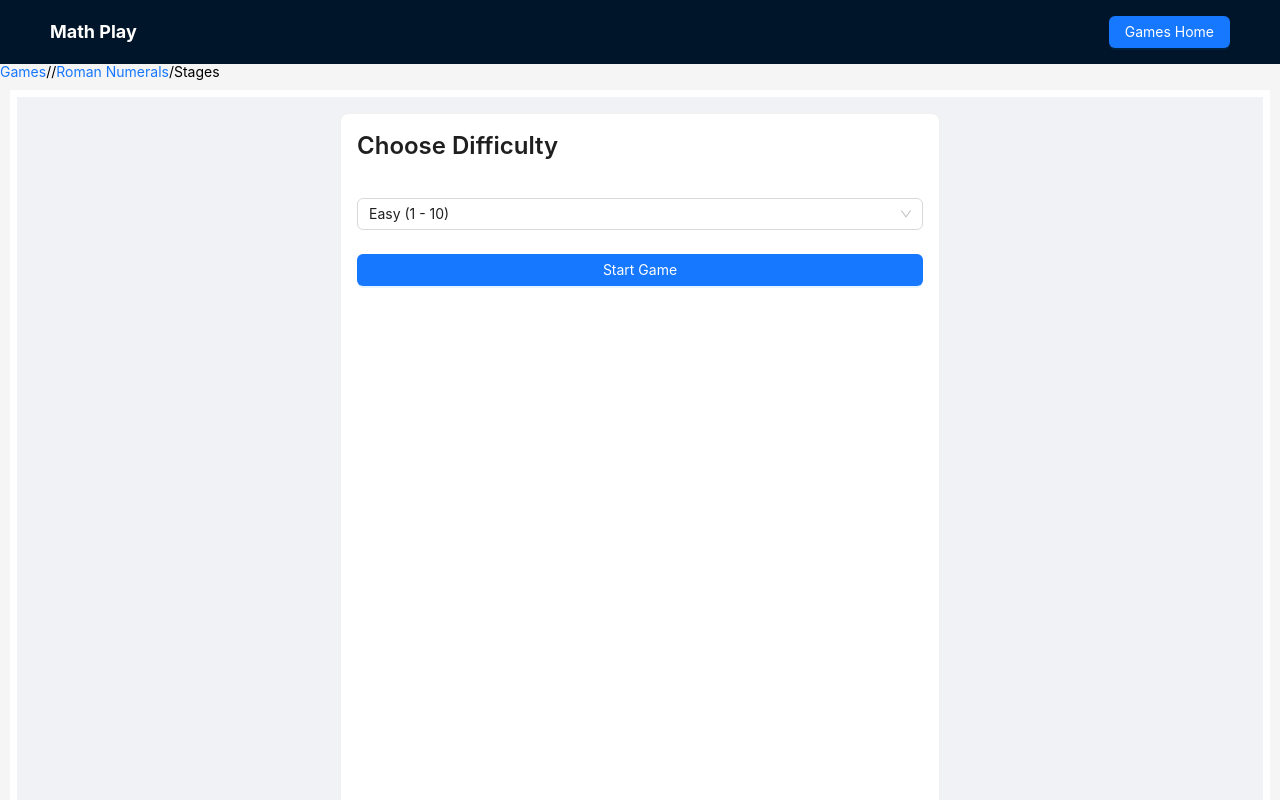
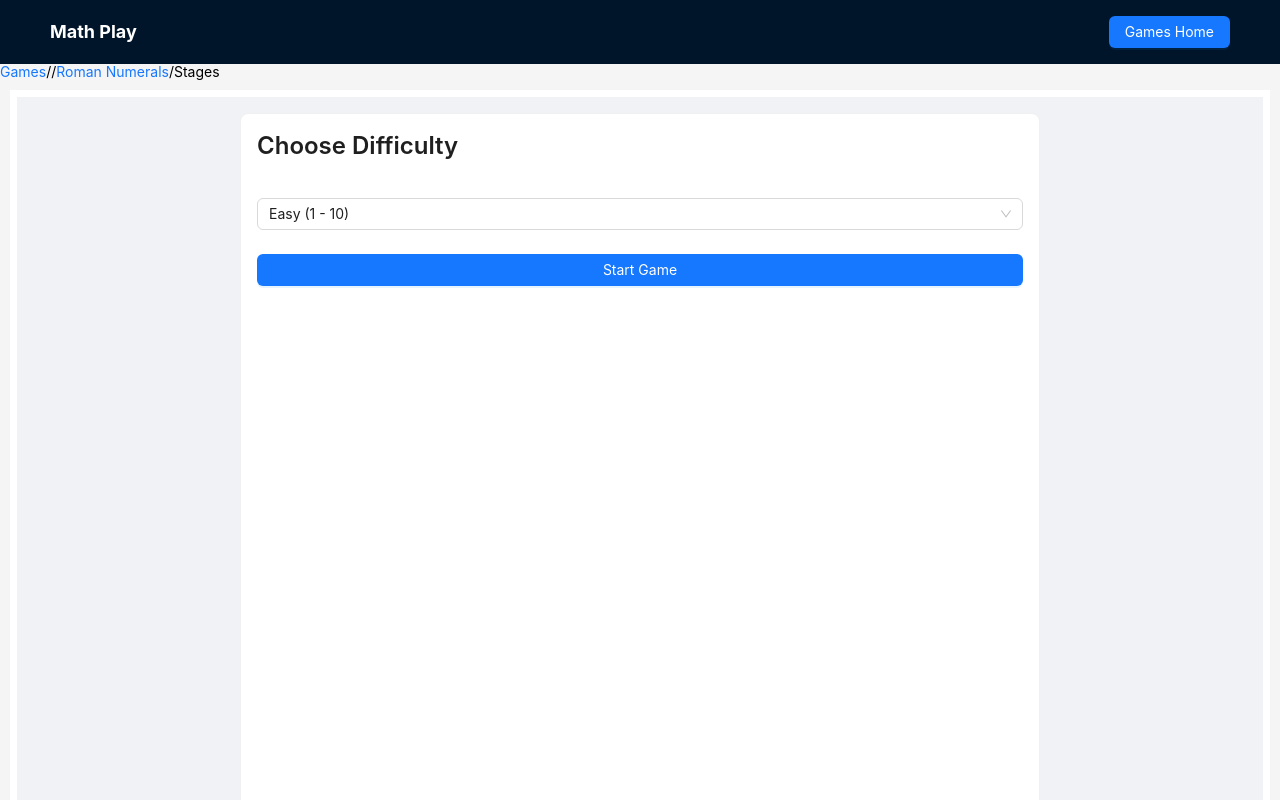
Before and after one commit to jasontatton/mathplay, a React (Create React App) app: page /romanNumerals/romanNumerals in a window 1280 px wide. Both pictures are taken after a click on the button "Stages". Shown: the top 800 px of the page. Built offline with nearby package versions, Linux system fonts and the light colour scheme.

Commit message:
a good start

```diff
--- a/src/games/romanNumerals/romanNumerals.tsx
+++ b/src/games/romanNumerals/romanNumerals.tsx
@@ -112,7 +112,7 @@ function App() {
                     background: "#f0f2f5"
                 }}
             >
-                <Card style={{width: "100%", maxWidth: 600}} bodyStyle={{padding: 16}}>
+                <Card style={{width: "100%", maxWidth: 800}} bodyStyle={{padding: 16}}>
                     <Space direction="vertical" style={{width: "100%"}} size="large">
                         <Title level={3}>Choose Difficulty</Title>
                         <Select
@@ -144,7 +144,7 @@ function App() {
                 background: "#f0f2f5"
             }}
         >
-            <Card style={{width: "100%", maxWidth: 400}} bodyStyle={{padding: 16}}>
+            <Card style={{width: "100%", maxWidth: 800}} bodyStyle={{padding: 16}}>
                 {!finished ? (
                     <Space direction="vertical" style={{width: "100%"}} size="large">
                         <Progress
```
